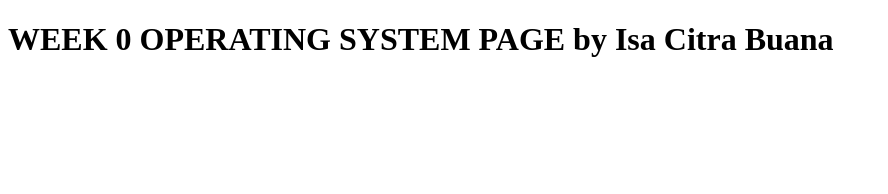
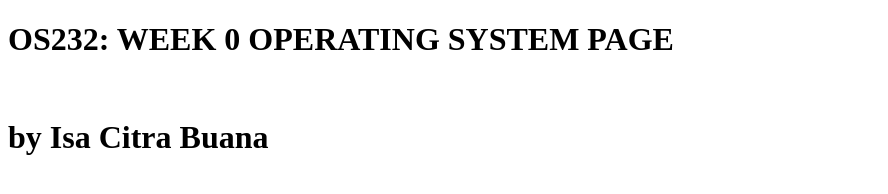
Before and after one commit to isaui/os232, a plain HTML site: page index.html in a window 1280 px wide. Shown: the whole page, without its empty margins (0-888 px from the left). Drawn offline with Linux system fonts and the light colour scheme.

Commit message:
create page

```diff
--- a/index.html
+++ b/index.html
@@ -6,6 +6,8 @@
     <title>Operating System</title>
 </head>
 <body>
-    <h1>WEEK 0 OPERATING SYSTEM PAGE by Isa Citra Buana</h1>
+    <h1>OS232: WEEK 0 OPERATING SYSTEM PAGE</h1>
+    <br>
+    <h1> by Isa Citra Buana</h1>
 </body>
 </html>
```
